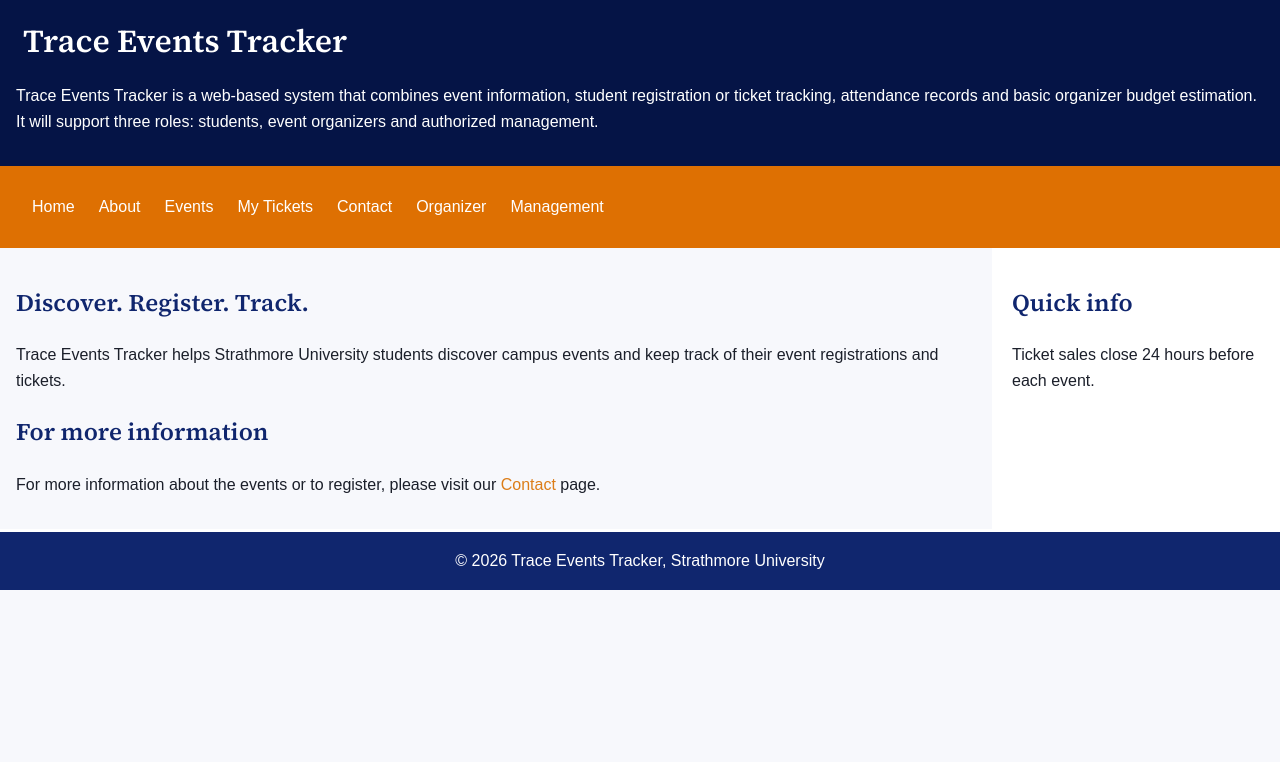
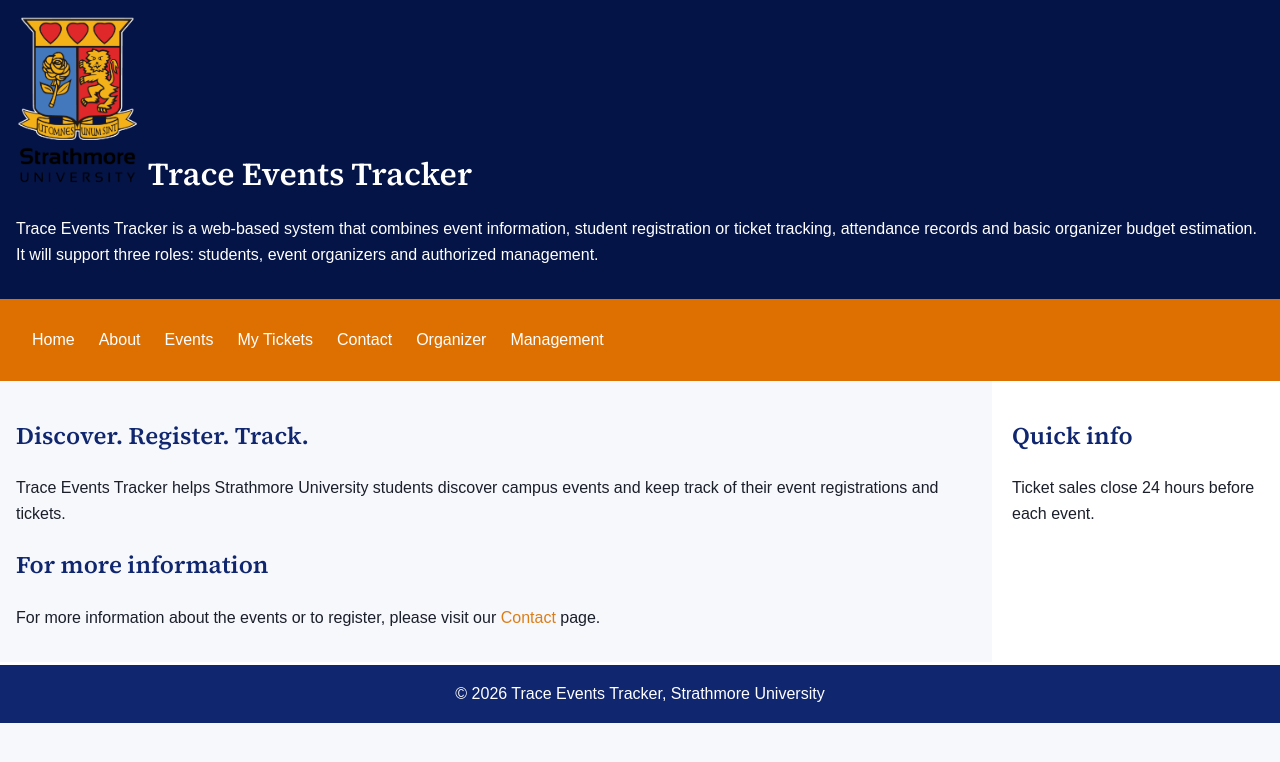
Before and after one commit to veronicah-debug/TraceEvents-Tracker, a plain HTML site: page index.html in a window 1280 px wide. Drawn offline with Linux system fonts and the light colour scheme.

Commit message:
Fix logo path on index page

```diff
--- a/index.html
+++ b/index.html
@@ -18,8 +18,7 @@
   <header>
     <h1>
       <!-- placeholder: swap for img/logo.png -->
-      <img src="img/University-Logo-Vertical-small-2.png"
-           alt="" class="logo">
+     <img class="logo" src="Images/University-Logo-Vertical-small-2.png" alt="Strathmore University logo">
      Trace Events Tracker
     </h1>
     <p>Trace Events Tracker is a web-based system that combines event information, student registration or ticket tracking, attendance records and basic organizer budget estimation. It will support three roles: students, event organizers and authorized management.</p>
```
